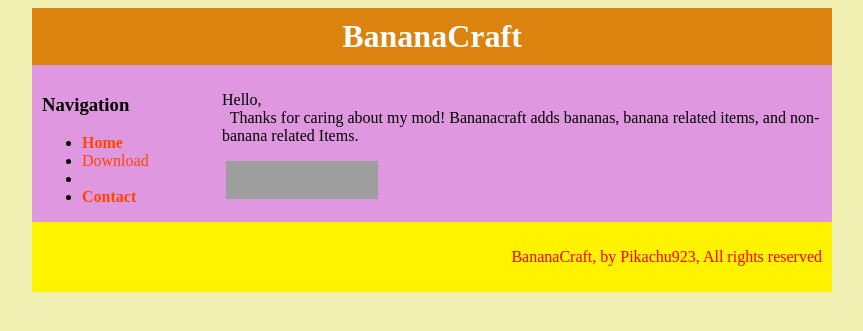
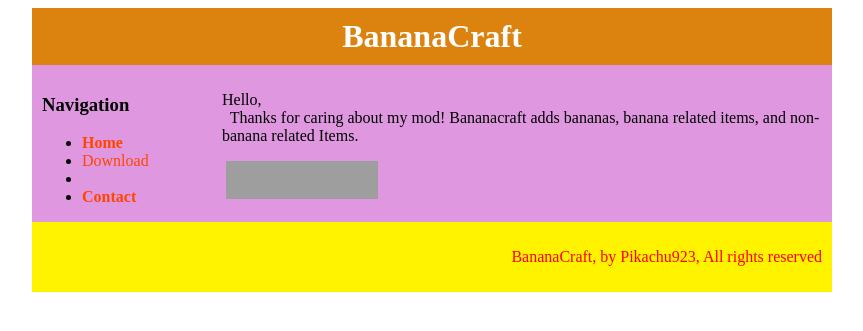
Before and after one commit to eleksploded/BananaCraft, a PHP site: page / in a window 1280 px wide. Shown: the top 331 px of the page, without its empty margins (208-1071 px from the left). Run offline with PHP 8.4, Linux system fonts and the light colour scheme; grey boxes are pictures that could not be loaded.

Commit message:
Update style.css

```diff
--- a/style.css
+++ b/style.css
@@ -15,7 +15,7 @@
 }
 
 body {
-	background-color: #F0F0B0;
+	background-color: #FFFFFF;
 }
 
 #container {
```
